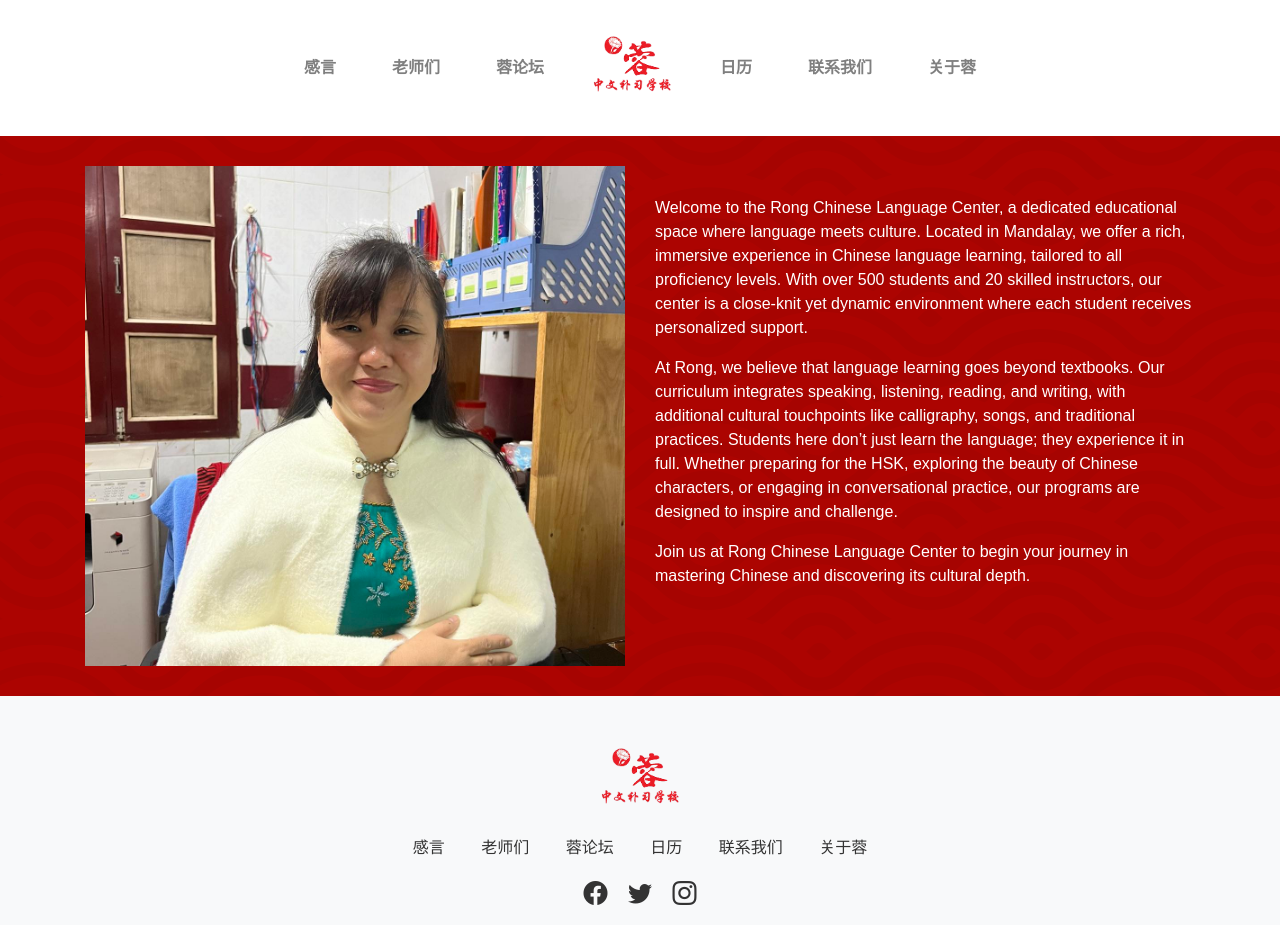
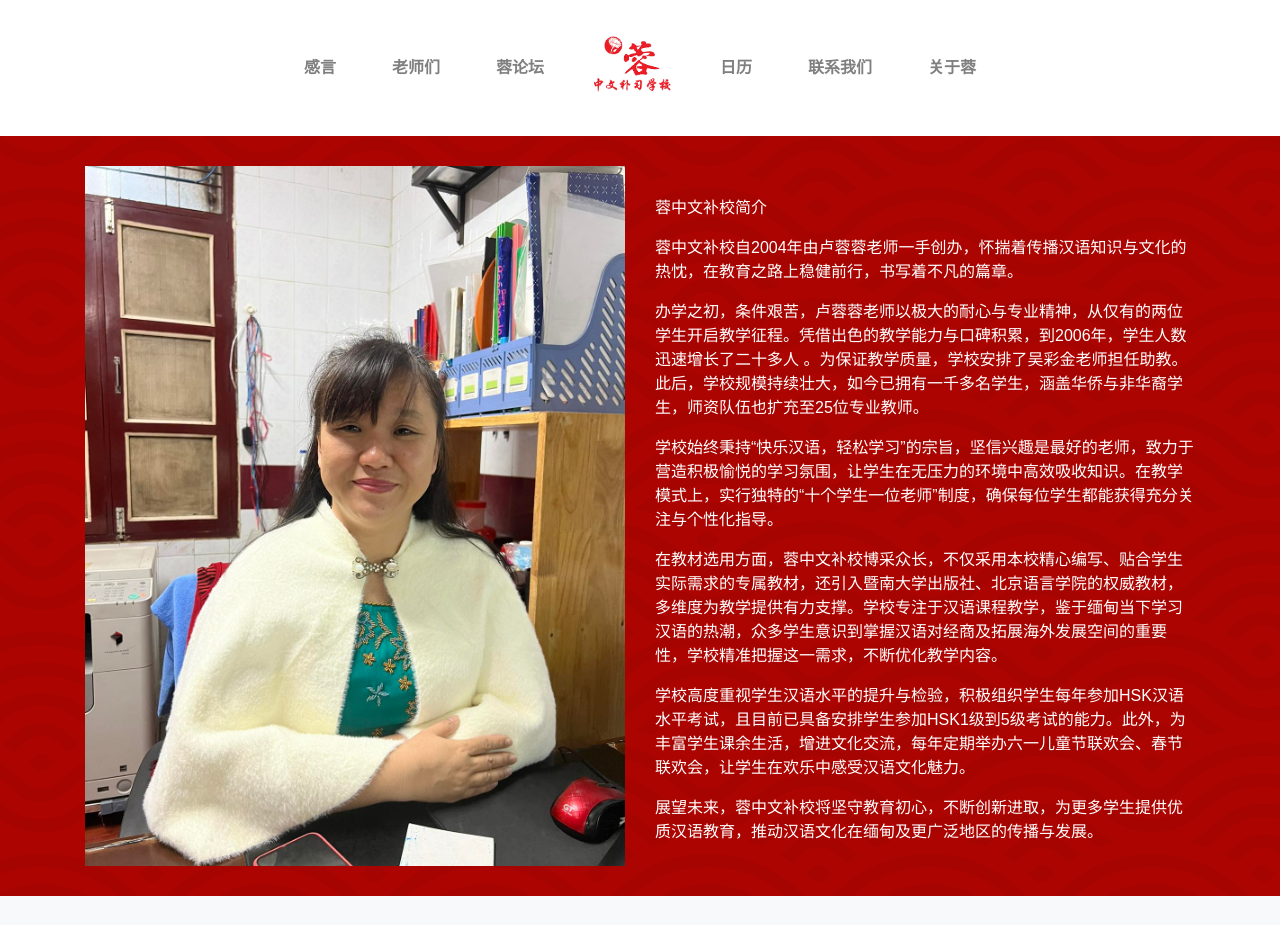
Before and after one commit to Austinling/rongchineselanguagecenter, a plain HTML site: page aboutus.html in a window 1280 px wide. Shown: the top 925 px of the page. Drawn offline with nearby package versions, Linux system fonts and the light colour scheme; no server answers.

Commit message:
Add files via upload

```diff
--- a/aboutus.css
+++ b/aboutus.css
@@ -15,10 +15,12 @@ p{
 }
 
 
-.aboutusdiv {
-    height: 500px; /* Fixed height to control cropping */
+.aboutusdiv{
+    height: 700px; /* Fixed height to control cropping */
     overflow: hidden; /* Crops any overflowing image */
     transition: transform 0.3s; /* Smooth hover transition */
+    display:flex;
+    align-items:center;
 }
 
 .aboutusdiv:hover {
@@ -31,3 +33,9 @@ p{
     object-fit: cover; /* Crop the image to fit the container */
     display: block; /* Removes extra space around the image */
 }
+
+@media (max-width:992px){
+    .aboutusdiv{
+        height:500px;
+    }
+}
--- a/aboutus.html
+++ b/aboutus.html
@@ -56,13 +56,17 @@
 
     <div class="container" style="margin-top:30px; margin-bottom:30px;">
         <div class="row">
-            <div class="col-12 col-lg-6 aboutusdiv">
+            <div class="col-12 col-lg-6 aboutusdiv text-center">
                 <img src="Teachers/lurongrong.jpg" alt="About Us Image" class = "aboutimage">
             </div>
             <div class="col abouttext">
-                <p style = "padding-top:30px">Welcome to the Rong Chinese Language Center, a dedicated educational space where language meets culture. Located in Mandalay, we offer a rich, immersive experience in Chinese language learning, tailored to all proficiency levels. With over 500 students and 20 skilled instructors, our center is a close-knit yet dynamic environment where each student receives personalized support.</p>
-                <p>At Rong, we believe that language learning goes beyond textbooks. Our curriculum integrates speaking, listening, reading, and writing, with additional cultural touchpoints like calligraphy, songs, and traditional practices. Students here don’t just learn the language; they experience it in full. Whether preparing for the HSK, exploring the beauty of Chinese characters, or engaging in conversational practice, our programs are designed to inspire and challenge.</p>
-                <p>Join us at Rong Chinese Language Center to begin your journey in mastering Chinese and discovering its cultural depth.</p>
+                <p style = "padding-top:30px">蓉中文补校简介</p>
+                <p>蓉中文补校自2004年由卢蓉蓉老师一手创办，怀揣着传播汉语知识与文化的热忱，在教育之路上稳健前行，书写着不凡的篇章。</p>
+                <p>办学之初，条件艰苦，卢蓉蓉老师以极大的耐心与专业精神，从仅有的两位学生开启教学征程。凭借出色的教学能力与口碑积累，到2006年，学生人数迅速增长了二十多人 。为保证教学质量，学校安排了吴彩金老师担任助教。此后，学校规模持续壮大，如今已拥有一千多名学生，涵盖华侨与非华裔学生，师资队伍也扩充至25位专业教师。</p>
+                <p>学校始终秉持“快乐汉语，轻松学习”的宗旨，坚信兴趣是最好的老师，致力于营造积极愉悦的学习氛围，让学生在无压力的环境中高效吸收知识。在教学模式上，实行独特的“十个学生一位老师”制度，确保每位学生都能获得充分关注与个性化指导。</p>
+                <p>在教材选用方面，蓉中文补校博采众长，不仅采用本校精心编写、贴合学生实际需求的专属教材，还引入暨南大学出版社、北京语言学院的权威教材，多维度为教学提供有力支撑。学校专注于汉语课程教学，鉴于缅甸当下学习汉语的热潮，众多学生意识到掌握汉语对经商及拓展海外发展空间的重要性，学校精准把握这一需求，不断优化教学内容。</p>
+                <p>学校高度重视学生汉语水平的提升与检验，积极组织学生每年参加HSK汉语水平考试，且目前已具备安排学生参加HSK1级到5级考试的能力。此外，为丰富学生课余生活，增进文化交流，每年定期举办六一儿童节联欢会、春节联欢会，让学生在欢乐中感受汉语文化魅力。</p>
+                <p>展望未来，蓉中文补校将坚守教育初心，不断创新进取，为更多学生提供优质汉语教育，推动汉语文化在缅甸及更广泛地区的传播与发展。</p>
             </div>
         </div>
     </div>
@@ -83,9 +87,7 @@
                 </nav>
             </div>
             <div class="social-icons mb-3">
-                <a href="#" class="mx-2" target="_blank" rel="noopener noreferrer"><i class="bi bi-facebook"></i></a>
-                <a href="#" class="mx-2" target="_blank" rel="noopener noreferrer"><i class="bi bi-twitter"></i></a>
-                <a href="#" class="mx-2" target="_blank" rel="noopener noreferrer"><i class="bi bi-instagram"></i></a>
+                <a href="https://www.facebook.com/RongChineseLanguageCenter/" class="mx-2" target="_blank" rel="noopener noreferrer"><i class="bi bi-facebook"></i></a>
             </div>
             <p style = "color:black;">&copy; 2024 Rong Chinese Language Center. All rights reserved.</p>
         </div>
```
Also changed, not shown: calendar.html (+1 -3 lines), contactus.html (+1 -3 lines), index.html (+1 -3 lines), team.html (+1 -3 lines), testimonials.html (+1 -3 lines), testimonials.json (+8 -8 lines).
